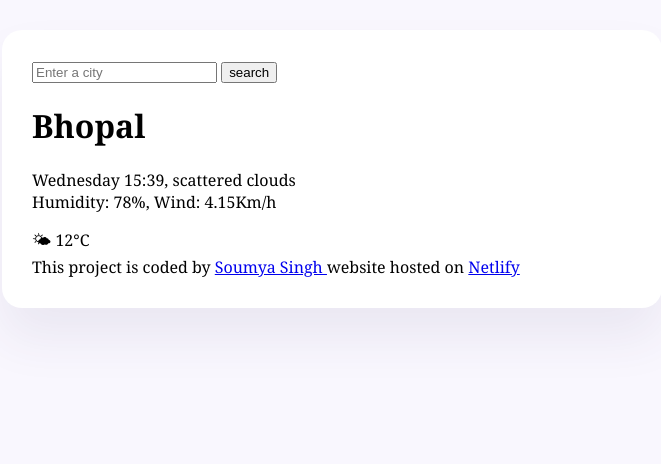
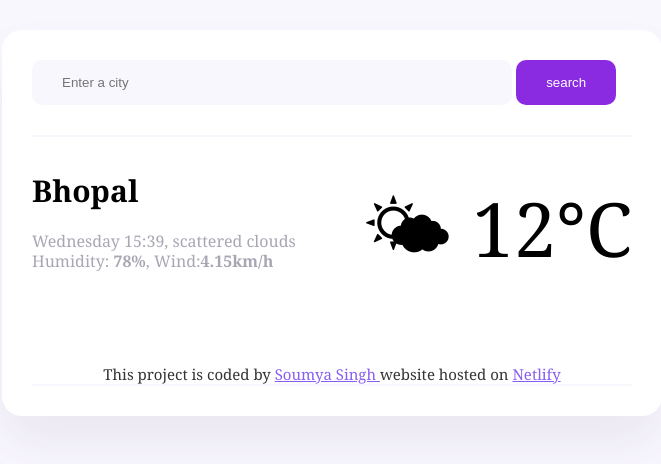
Before and after one commit to SoumyaSinghcodes/dev-project-02, a plain HTML site: page index.html in a window 1280 px wide. Shown: the whole page, without its empty margins (308-969 px from the left). Drawn offline with Linux system fonts and the light colour scheme.

Commit message:
some changes made to css

```diff
--- a/index.html
+++ b/index.html
@@ -9,21 +9,28 @@
   <body>
     <div class="weather-app">
       <header>
-        <form>
-          <input type="search" placeholder="Enter a city" required />
-          <input type="submit" value="search" />
+        <form class="search-form">
+          <input
+            type="search"
+            placeholder="Enter a city"
+            required
+            class="search-form-input"
+          />
+          <input type="submit" value="search" class="search-form-button" />
         </form>
       </header>
       <main>
-        <div>
-          <h1>Bhopal</h1>
-          <p>
-            Wednesday 15:39, scattered clouds
-            <br />
-            Humidity: 78%, Wind: 4.15Km/h
-          </p>
+        <div class="weather-app-data">
+          <div>
+            <h1 class="weather-app-city">Bhopal</h1>
+            <p class="weather-app-details">
+              Wednesday 15:39, scattered clouds
+              <br />
+              Humidity: <strong>78%</strong>, Wind:<strong>4.15km/h</strong>
+            </p>
+          </div>
+          <div class="weather-app-temperature">🌤 12°C</div>
         </div>
-        <div>🌤 12°C</div>
       </main>
       <footer>
         This project is coded by
--- a/src/style.css
+++ b/src/style.css
@@ -10,3 +10,57 @@ body {
   box-shadow: 0 30px 50px rgba(65, 50, 100, 0.08);
   border-radius: 20px;
 }
+.search-form-input {
+  background-color: #f9f7fe;
+  border: none;
+  border-radius: 10px;
+  width: 80%;
+  padding: 15px 30px;
+}
+.search-form-button {
+  background-color: blueviolet;
+  padding: 15px 30px;
+  border: none;
+  border-radius: 10px;
+  color: white;
+}
+header {
+  border-bottom: 2px solid #f9f7fe;
+  padding: 0 0 30px 0;
+}
+footer {
+  border-bottom: 2px solid #f9f7fe;
+  padding: 30px 0 0 0;
+  text-align: center;
+  font-size: 15px;
+  color: rgba(0, 0, 0, 0.8);
+  font-weight: 500;
+}
+a {
+  color: #885df1;
+}
+.weather-app-data {
+  display: flex;
+  justify-content: space-between;
+}
+main {
+  padding: 30px 0;
+}
+.weather-app-city {
+  margin: 0;
+  font-size: 30px;
+  line-height: 48px;
+}
+.weather-app-details {
+  font-size: 16px;
+  line-height: 20px;
+  color: rgba(39, 33, 66, 0.4);
+}
+.weather-app-details.strong {
+  color: black;
+}
+.weather-app-temperature {
+  font-size: 75px;
+  margin-top: 10px;
+  margin-left: 10px;
+}
```
